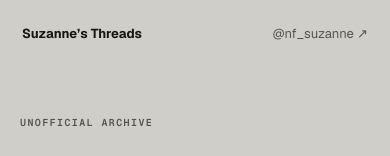
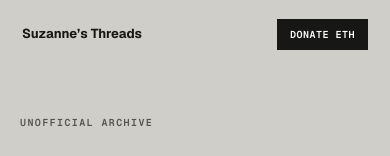
Before and after one commit to maxand98/SuzanneNFT, a Next.js app: page / in a window 390 px wide. Shown: the top 156 px of the page. Built offline with nearby package versions, Linux system fonts and the light colour scheme.

Commit message:
Add ETH donation link and CryptoPunk favicon

```diff
--- a/app/globals.css
+++ b/app/globals.css
@@ -33,7 +33,19 @@ main { overflow: hidden; }
 }
 .site-header a { text-decoration: none; }
 .wordmark { color: var(--ink); font-weight: 680; }
-.site-header a:last-child:hover { color: var(--ink); }
+.header-links { display: flex; align-items: center; gap: 18px; }
+.header-links > a:first-child:hover { color: var(--ink); }
+.donate-button {
+  padding: 9px 13px;
+  color: white;
+  background: var(--ink);
+  font: 600 10px var(--font-geist-mono), monospace;
+  letter-spacing: .05em;
+  text-transform: uppercase;
+  transition: color .18s, background-color .18s;
+}
+.donate-button:hover,
+.donate-button:focus-visible { color: white; background: var(--orange); }
 
 .intro {
   width: min(calc(100% - clamp(44px, 9vw, 152px)), 1580px);
@@ -256,6 +268,8 @@ footer p { margin: 0; }
 
 @media (max-width: 650px) {
   .site-header { min-height: 68px; }
+  .header-links { gap: 10px; }
+  .header-links > a:first-child { display: none; }
   .intro { width: 100%; padding: 48px 20px 72px; grid-template-columns: 1fr; }
   h1 { font-size: clamp(54px, 17vw, 78px); }
   h1 em { margin-left: 20px; }
--- a/app/layout.tsx
+++ b/app/layout.tsx
@@ -23,8 +23,9 @@ export const metadata: Metadata = {
   openGraph: { title: "Suzanne’s Threads", description: "Essays on digital art.", type: "website" },
   twitter: { card: "summary", title: "Suzanne’s Threads", description: "Essays on digital art." },
   icons: {
-    icon: "/favicon.svg",
-    shortcut: "/favicon.svg",
+    icon: [{ url: "/suzanne-pfp.jpg", type: "image/jpeg" }],
+    shortcut: "/suzanne-pfp.jpg",
+    apple: "/suzanne-pfp.jpg",
   },
 };
 
--- a/app/page.tsx
+++ b/app/page.tsx
@@ -1,6 +1,8 @@
 import { archive } from "@/lib/archive";
 import { threadImages } from "@/lib/thread-images";
 import Image from "next/image";
+
+const ethAddress = "0xd2C264469C4Bcf2D1e04F4779A93765Abd94E203";
 
 const dateFormatter = new Intl.DateTimeFormat("en-AU", {
   day: "numeric",
@@ -18,9 +20,18 @@ export default function Home() {
         <a className="wordmark" href="#top" aria-label="Suzanne’s Threads, home">
           Suzanne’s Threads
         </a>
-        <a href="https://x.com/nf_suzanne" target="_blank" rel="noreferrer">
-          @nf_suzanne ↗
-        </a>
+        <nav className="header-links" aria-label="Site links">
+          <a href="https://x.com/nf_suzanne" target="_blank" rel="noreferrer">
+            @nf_suzanne ↗
+          </a>
+          <a
+            className="donate-button"
+            href={`ethereum:${ethAddress}`}
+            aria-label={`Donate Ether to SuzanneNFTs at ${ethAddress}`}
+          >
+            Donate ETH
+          </a>
+        </nav>
       </header>
 
       <section className="intro" id="top">
@@ -121,9 +132,14 @@ export default function Home() {
           <p>
             Suzanne’s essays, images, and other original content remain hers
             and are not included in this dedication. If you enjoy her work,
-            please consider sending a donation or tip directly to{" "}
-            <a href="https://x.com/nf_suzanne" target="_blank" rel="noreferrer">
-              @nf_suzanne ↗
+            please consider sending a donation or tip directly to her researched{" "}
+            <a
+              href={`https://etherscan.io/address/${ethAddress}`}
+              target="_blank"
+              rel="noreferrer"
+              aria-label={`View ${ethAddress} on Etherscan`}
+            >
+              ETH address ({ethAddress.slice(0, 8)}…{ethAddress.slice(-4)}) ↗
             </a>
             .
           </p>
```
Also changed, not shown: 1 other file (tests, documents, lock files or other folders).
